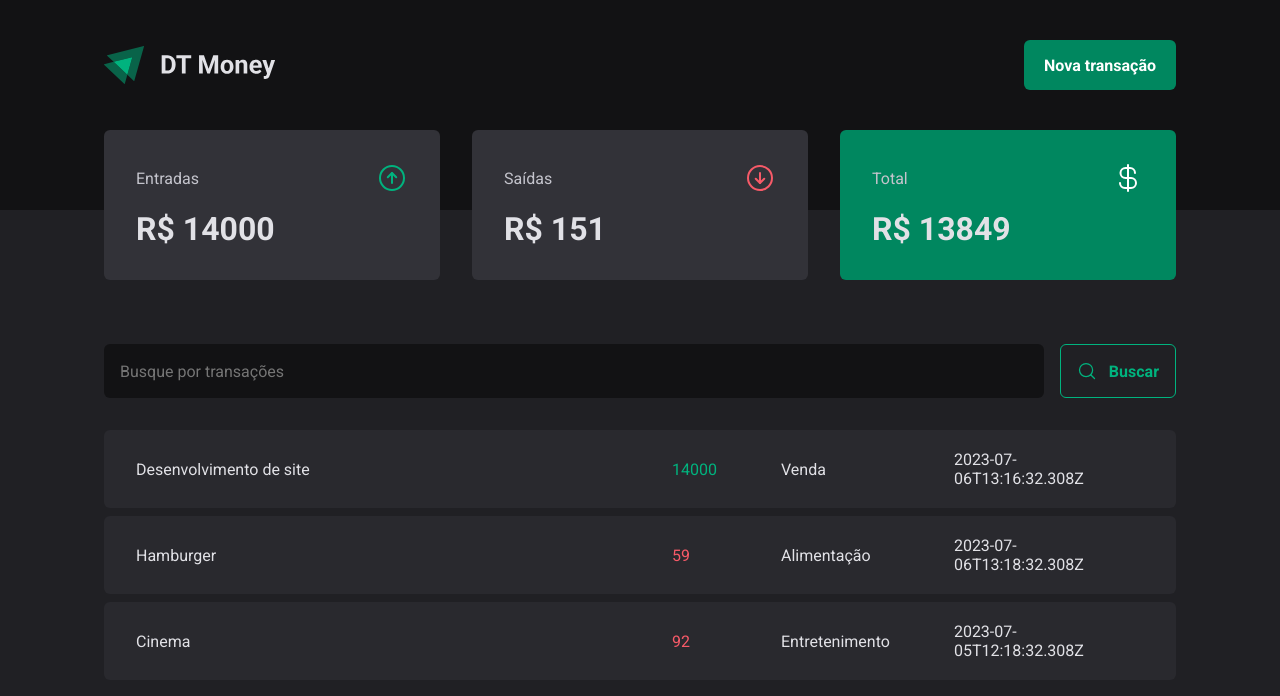
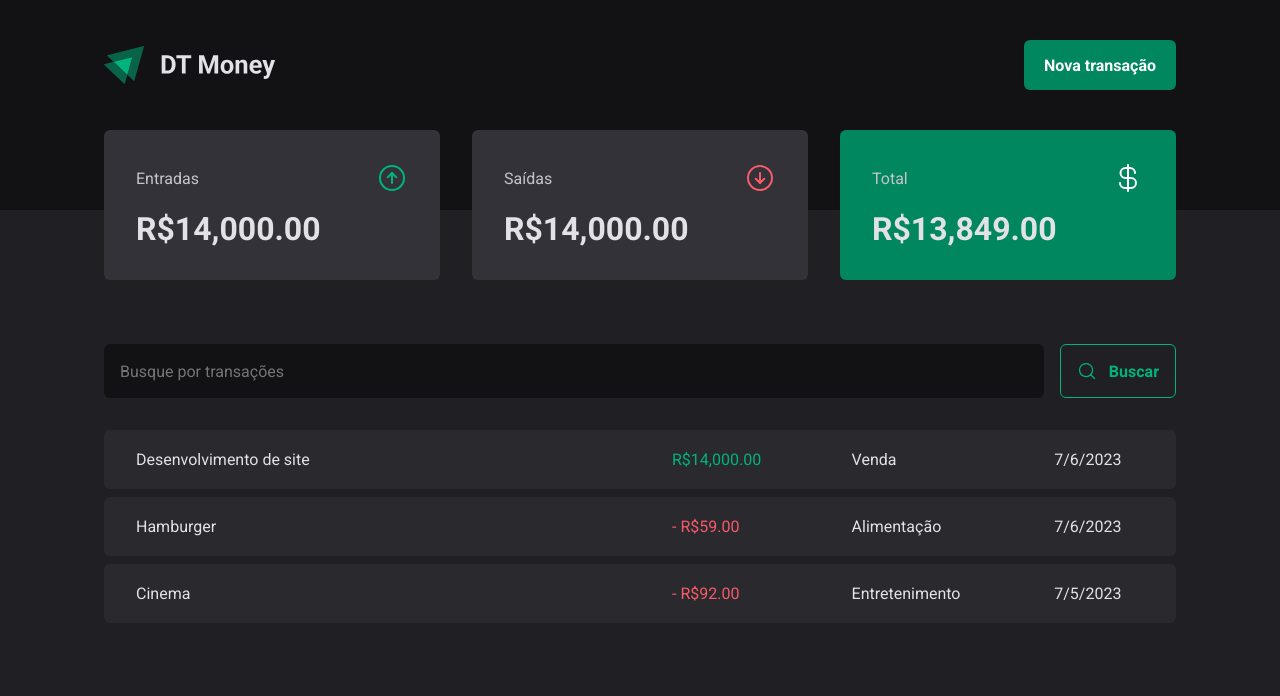
Before and after one commit to diegonacif/dt-money, a React (Vite) app: page / in a window 1280 px wide. Shown: the top 696 px of the page. Built offline with nearby package versions, Linux system fonts and the light colour scheme; data requests are answered from the project's data file.

Commit message:
chore: formating values

```diff
--- a/src/components/Summary/index.tsx
+++ b/src/components/Summary/index.tsx
@@ -2,6 +2,7 @@ import { ArrowCircleDown, ArrowCircleUp, CurrencyDollar } from "phosphor-react";
 import { SummaryCard, SummaryContainer } from "./styles";
 import { useContext } from "react";
 import { TransactionsContext } from "../../contexts/TransactionsContext";
+import { priceFormatter } from "../../utils/formatter";
 
 export function Summary() {
   const { transactions } = useContext(TransactionsContext)
@@ -29,7 +30,7 @@ export function Summary() {
           <ArrowCircleUp size={32} color="#00b37e" />
         </header>
 
-        <strong>R$ {summary.income}</strong>
+        <strong>{priceFormatter.format(summary.income)}</strong>
       </SummaryCard>
       <SummaryCard>
         <header>
@@ -37,7 +38,7 @@ export function Summary() {
           <ArrowCircleDown size={32} color="#f75a68" />
         </header>
 
-        <strong>R$ {summary.outcome}</strong>
+        <strong>{priceFormatter.format(summary.income)}</strong>
       </SummaryCard>
       <SummaryCard variant='green'>
         <header>
@@ -45,7 +46,7 @@ export function Summary() {
           <CurrencyDollar size={32} color="#fff" />
         </header>
 
-        <strong>R$ {summary.total}</strong>
+        <strong>{priceFormatter.format(summary.total)}</strong>
       </SummaryCard>
     </SummaryContainer>
   )
--- a/src/pages/transactions/index.tsx
+++ b/src/pages/transactions/index.tsx
@@ -5,6 +5,7 @@ import { Summary } from "../../components/Summary";
 
 import { PriceHightlight, TransactionsContainer, TransactionsTable } from "./styles";
 import { TransactionsContext } from "../../contexts/TransactionsContext";
+import { dateFormatter, priceFormatter } from "../../utils/formatter";
 
 export function Transactions() {
   const { transactions } = useContext(TransactionsContext)
@@ -24,11 +25,12 @@ export function Transactions() {
                   <td width="50%">{transaction.description}</td>
                   <td>
                     <PriceHightlight variant={transaction.type}>
-                    {transaction.price}
+                      {transaction.type === 'outcome' && '- '}
+                      {priceFormatter.format(transaction.price)}
                     </PriceHightlight>
                   </td>
                   <td>{transaction.category}</td>
-                  <td>{transaction.createdAt}</td>
+                  <td>{dateFormatter.format(new Date(transaction.createdAt))}</td>
                 </tr>
               )
             })}
--- /dev/null
+++ b/src/utils/formatter.ts
@@ -0,0 +1,6 @@
+export const dateFormatter = new Intl.DateTimeFormat('pr-BR');
+
+export const priceFormatter = new Intl.NumberFormat('pr-BR', {
+  style: 'currency',
+  currency: 'BRL',
+});
```
